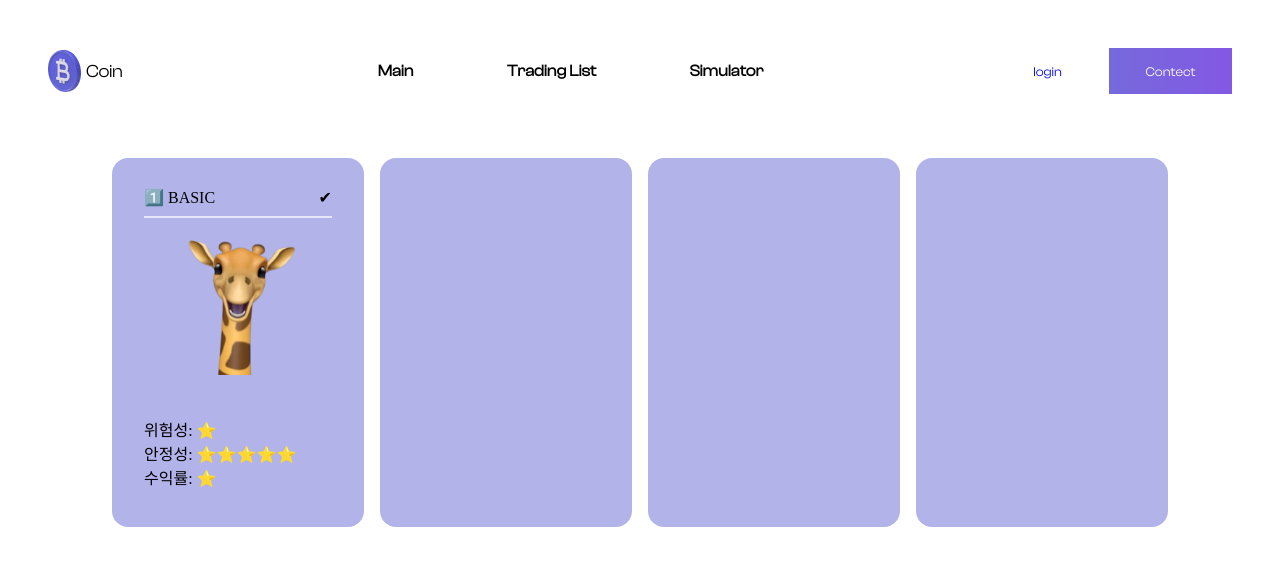
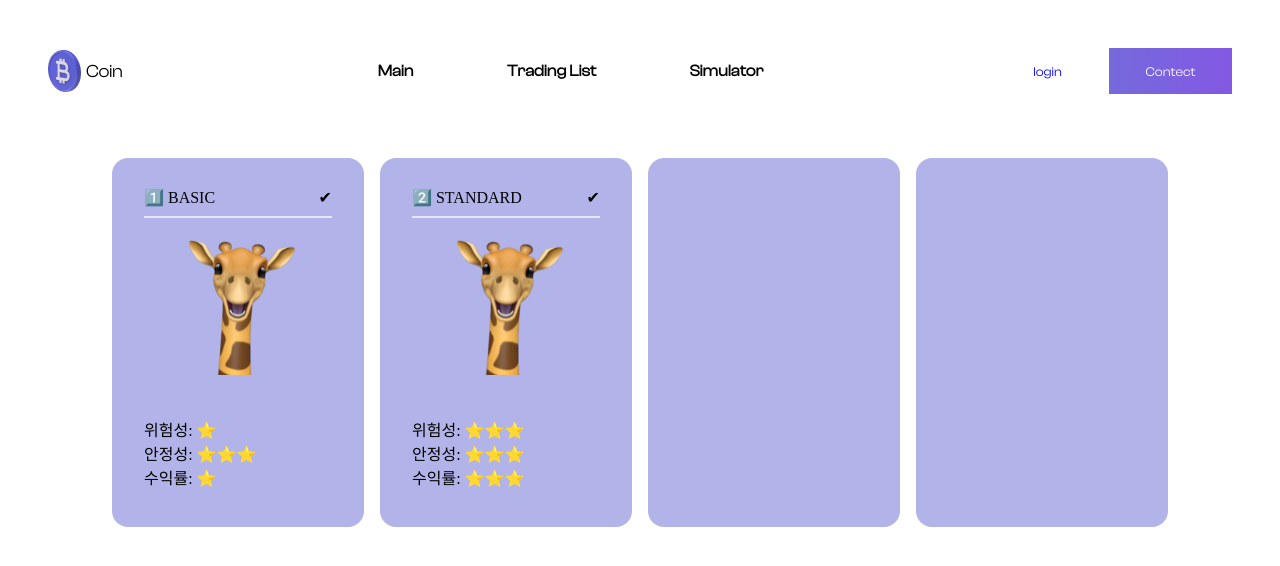
Before and after one commit to LeeSeungjae00/coin-front-end, a React (Create React App) app: page /admin in a window 1280 px wide. Shown: the top 566 px of the page. Built offline with nearby package versions, Linux system fonts and the light colour scheme.

Commit message:
:art: Improves tructure
- strategyCard 컴포넌트 생성하여 따로 분리

```diff
--- a/src/components/adminPage/adminPage.tsx
+++ b/src/components/adminPage/adminPage.tsx
@@ -15,11 +15,23 @@ export default function AdminPage() {
           <img src={Giraffe} alt="" />
           <div className={styles.desc}>
             <p>위험성: ⭐️</p>
-            <p>안정성: ⭐️⭐️⭐️⭐️⭐️</p>
+            <p>안정성: ⭐️⭐️⭐️</p>
             <p>수익률: ⭐️</p>
           </div>
         </div>
-        <div className={styles.strategy}></div>
+        <div className={styles.strategy}>
+          <div className={styles.cardHead}>
+            <p>2️⃣ STANDARD</p>
+            <p>✔</p>
+          </div>
+          <hr></hr>
+          <img src={Giraffe} alt="" />
+          <div className={styles.desc}>
+            <p>위험성: ⭐️⭐️⭐️</p>
+            <p>안정성: ⭐️⭐️⭐️</p>
+            <p>수익률: ⭐️⭐️⭐️</p>
+          </div>
+        </div>
         <div className={styles.strategy}></div>
         <div className={styles.strategy}></div>
       </div>
--- /dev/null
+++ b/src/components/adminPage/components/strategyCard/index.tsx
@@ -0,0 +1,3 @@
+import StrategyCard from "./strategyCard";
+
+export default StrategyCard;
--- /dev/null
+++ b/src/components/adminPage/components/strategyCard/strategyCard.tsx
@@ -0,0 +1,5 @@
+import React from "react";
+
+export default function StrategyCard() {
+  return <div>strategyCard</div>;
+}
```
Also changed, not shown: src/components/adminPage/components/strategyCard/strategyCard.module.scss (added).
